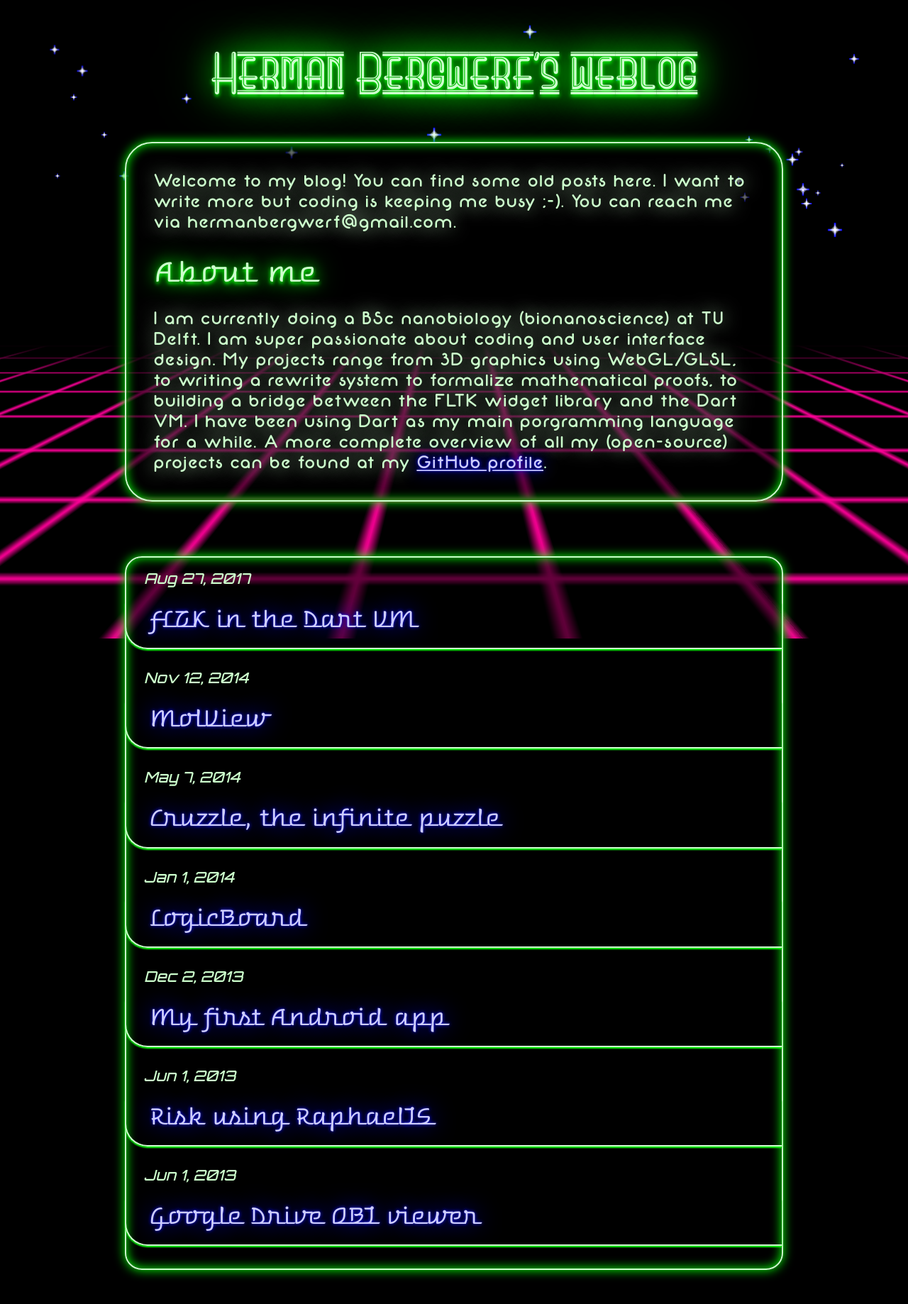
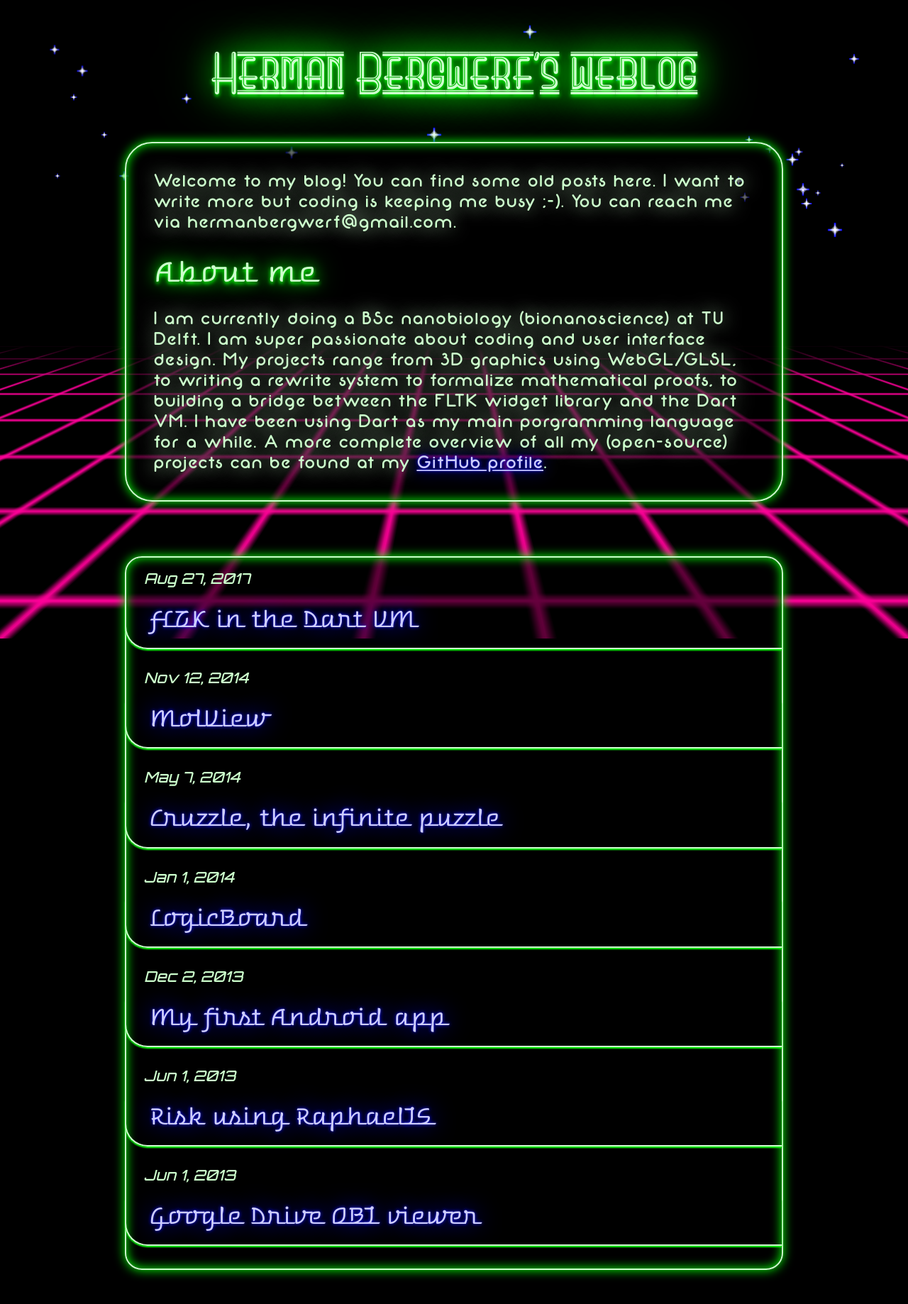
Before and after one commit to bergwerf/retro, a Jekyll site: the page built from index.md, in a window 1280 px wide. Shown: the whole page at 71% size. Built offline with Jekyll 4.4.1, drawn with Linux system fonts in a browser that asks for light colours.

Commit message:
Use vw for background size

```diff
--- a/_sass/background.scss
+++ b/_sass/background.scss
@@ -9,7 +9,7 @@
   bottom: 0;
 
   background: url(/assets/bg.png);
-  background-size: 80px 100px;
+  background-size: 5vw 8vw;
 
   transform-origin: bottom;
   transform: perspective(70px) rotateX(7deg) scaleX(4) scaleY(2);
```
